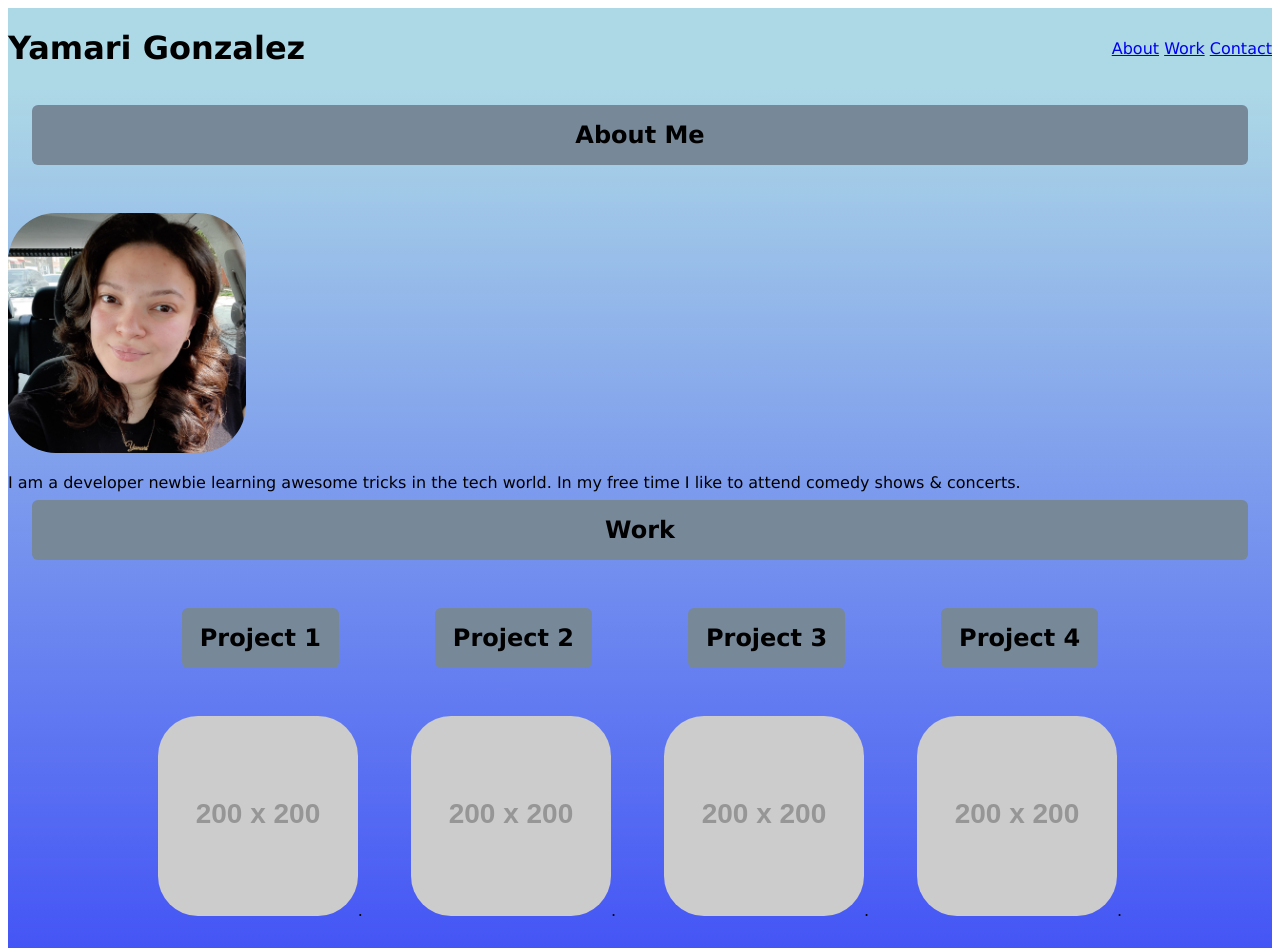
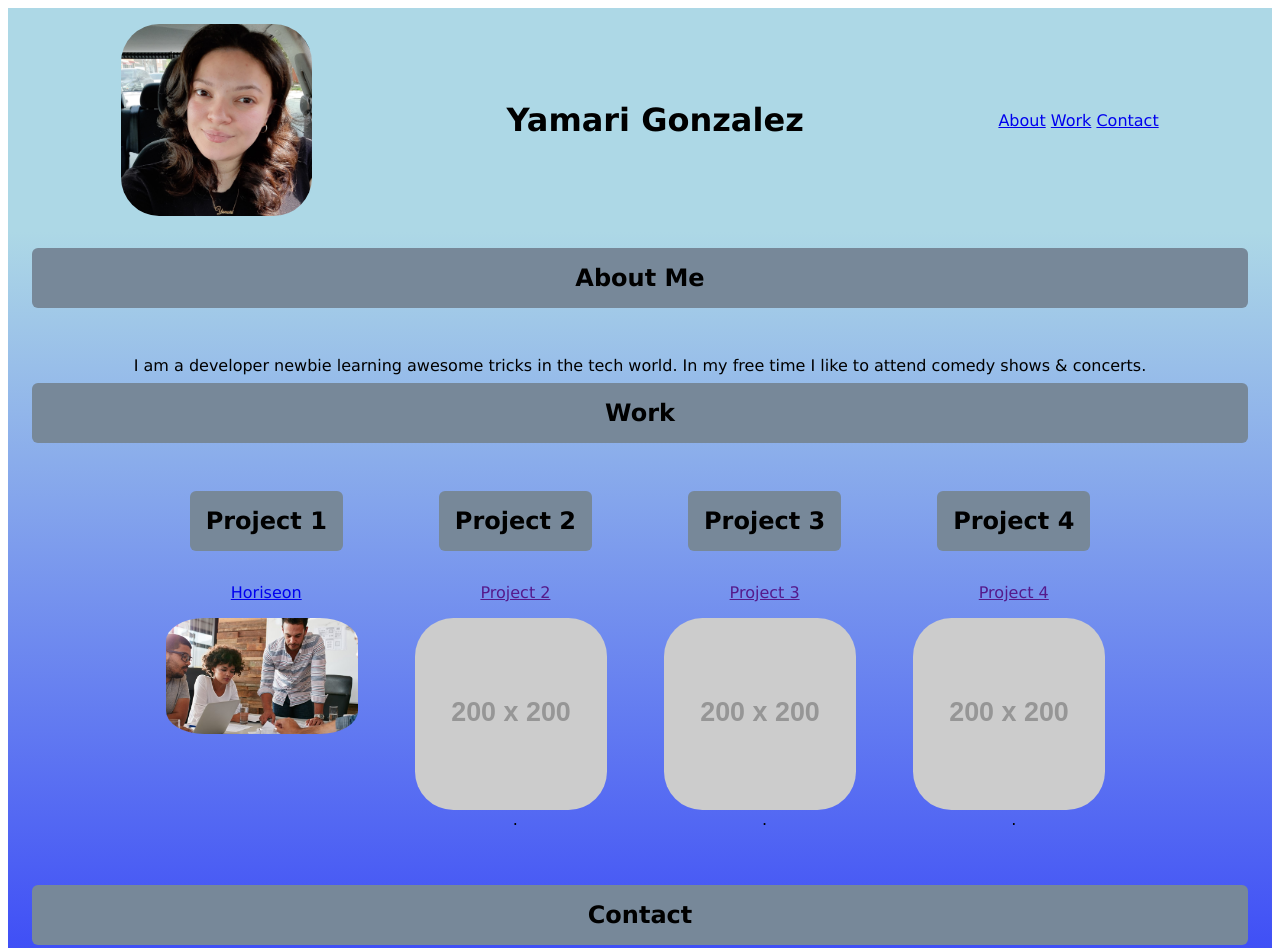
Before and after one commit to yamari93/profolio, a plain HTML site: page index.html in a window 1280 px wide. Shown: the top 948 px of the page. Drawn offline with Linux system fonts and the light colour scheme; placeholder pictures from the web are drawn by us.

Commit message:
moved profile picture and adjusted place holder images.

```diff
--- a/assets/css/main.css
+++ b/assets/css/main.css
@@ -1,35 +1,34 @@
 /* wire frame: TODO: delete later */
 about {
-    text-align: column;
+    display: flex;
+    flex-direction: column;
+    margin-left: 1rem;
 }
-
 
 body {
     display: flex;
     flex-direction: column;
     font-family: Verdana, Geneva, Tahoma, sans-serif;
     height: 100%;
-
+    text-align: center;
+    text-size-adjust: 30%;
 }
-
 
 footer {
     padding: 1.5rem 0;
     background-color: blue;
     align-content: center;
-
-
 }
 
 header {
-    image-orientation: url('./../images/profile.jpg');
     background-repeat: no-repeat;
     background-size: cover;
     display: flex;
     align-items: center;
-    justify-content: space-between;
+    justify-content: space-around;
     background-color: lightblue;
     text-align: center;
+    padding-inline: 1rem;
 }
 
 h2 {
@@ -57,6 +56,14 @@ h2:hover {
     }
 }
 
+img {
+    border-radius: 20%;
+    max-width: 12rem;
+    max-height: 12rem;
+    display: block;
+    justify-content: center;
+
+}
 
 main {
 
@@ -64,25 +71,12 @@ main {
     flex: 1;
     padding: 3rem 0;
     justify-content: center;
-    margin: 1;
-
 
 }
 
 nav {
     text-decoration: none;
 }
-
-img {
-    border-radius: 20%;
-    max-width: 15rem;
-    max-height: 15rem;
-}
-
-link {
-    text-shadow: grey;
-}
-
 
 
 
@@ -93,19 +87,13 @@ link {
     text-align: center;
 }
 
-.icon {
-    display: flex;
-    flex-direction: column;
-    justify-content: center;
-}
-
-
 .wrapper {
     display: flex;
     flex-wrap: wrap;
     gap: 3rem;
     margin: 3rem auto;
     max-width: 1200px;
+    text-align: center;
 
 }
 
@@ -117,4 +105,5 @@ link {
     padding-top: 1.5rem;
     display: flex;
     flex-direction: column;
+    text-align: center;
 }
--- a/index.html
+++ b/index.html
@@ -13,9 +13,8 @@
     <!-- header -->
     <header>
         <!-- name -->
+        <p><img src="./assets/images/profile.jpg"></p>
         <h1>Yamari Gonzalez</h1>
-
-
         <!-- nav -->
         <nav>
             <a href="#about">About</a>
@@ -30,11 +29,11 @@
 
         <section id="about">
             <h2>About Me</h2>
-            <div>
-                <p><img src="./assets/images/profile.jpg"></p>
+
+            <div class="centered">
+                <p>I am a developer newbie learning awesome tricks in the tech world. In my free time I like to attend
+                    comedy shows & concerts. </p>
             </div>
-            <p>I am a developer newbie learning awesome tricks in the tech world. In my free time I like to attend
-                comedy shows & concerts. </p>
         </section>
 
         <!-- work -->
@@ -46,8 +45,10 @@
                     <!-- Title -->
                     <h2>Project 1</h2>
                     <!-- Description -->
-                    <a href="https://yamari93.github.io/Horizon/"></a>
-                    <p><img src="https://via.placeholder.com/200" alt="">.</p>
+                    <a href="https://yamari93.github.io/Horizon/">Horiseon</a>
+                    <p>
+                        <img src="./assets/images/Horiseon.jpg" alt="">
+                    </p>
                     <!-- Code -->
 
                 </section>
@@ -56,7 +57,10 @@
                     <!-- Title -->
                     <h2>Project 2</h2>
                     <!-- Description -->
-                    <p><img src="https://via.placeholder.com/200" alt="">.</p>
+                    <a href="">Project 2</a>
+                    <p>
+                        <img src="https://via.placeholder.com/200" alt="place holder">.
+                    </p>
                     <!-- Code -->
 
                 </section>
@@ -64,7 +68,10 @@
                     <!-- Title -->
                     <h2>Project 3</h2>
                     <!-- Description -->
-                    <p><img src="https://via.placeholder.com/200" alt="">.</p>
+                    <a href="">Project 3</a>
+                    <p>
+                        <img src="https://via.placeholder.com/200" alt="place holder">.
+                    </p>
                     <!-- Code -->
 
                 </section>
@@ -72,7 +79,10 @@
                     <!-- Title -->
                     <h2>Project 4</h2>
                     <!-- Description -->
-                    <p><img src="https://via.placeholder.com/200" alt="">.</p>
+                    <a href="">Project 4</a>
+                    <p>
+                        <img src="https://via.placeholder.com/200" alt="place holder">.
+                    </p>
                     <!-- Code -->
 
                 </section>
```
Also changed, not shown: assets/images/Horiseon.jpg (added).
